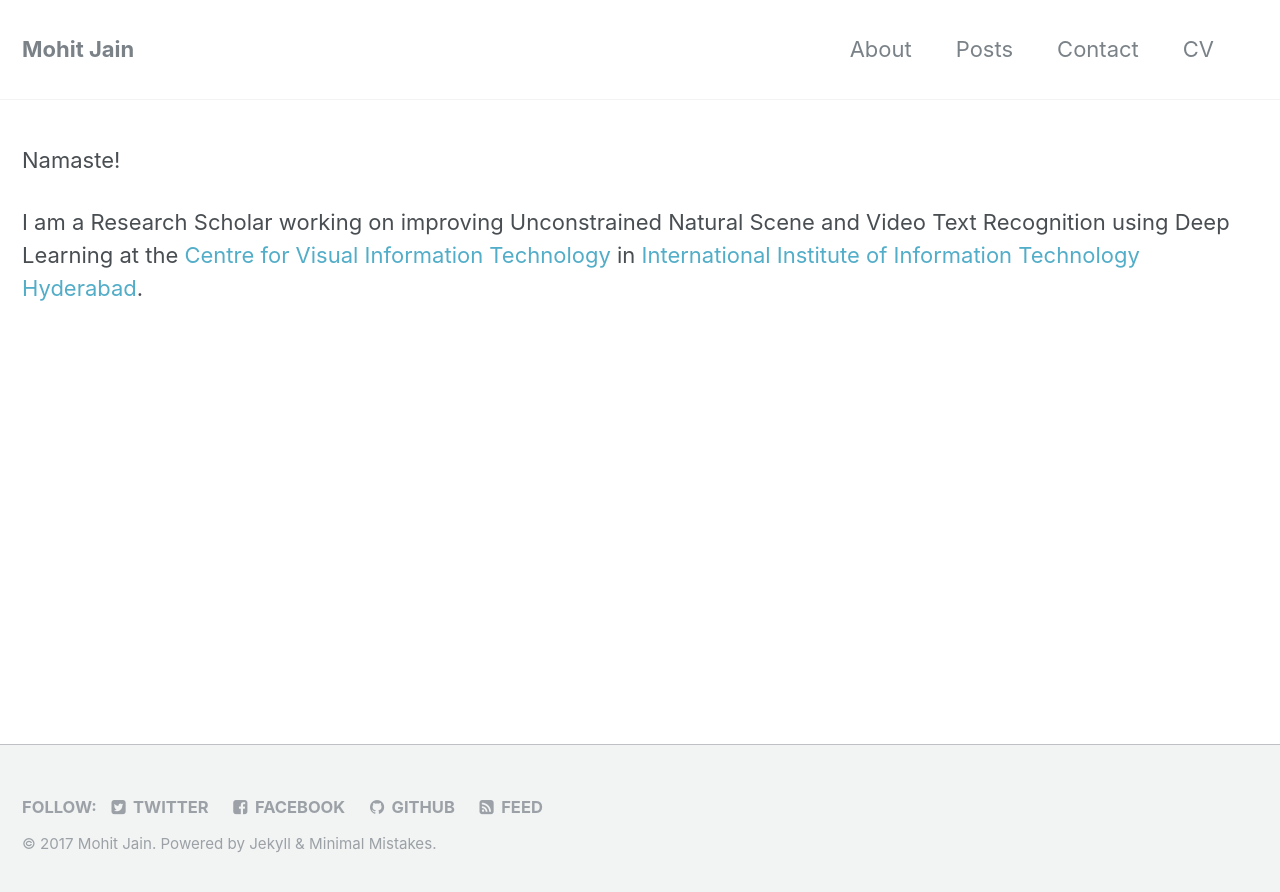
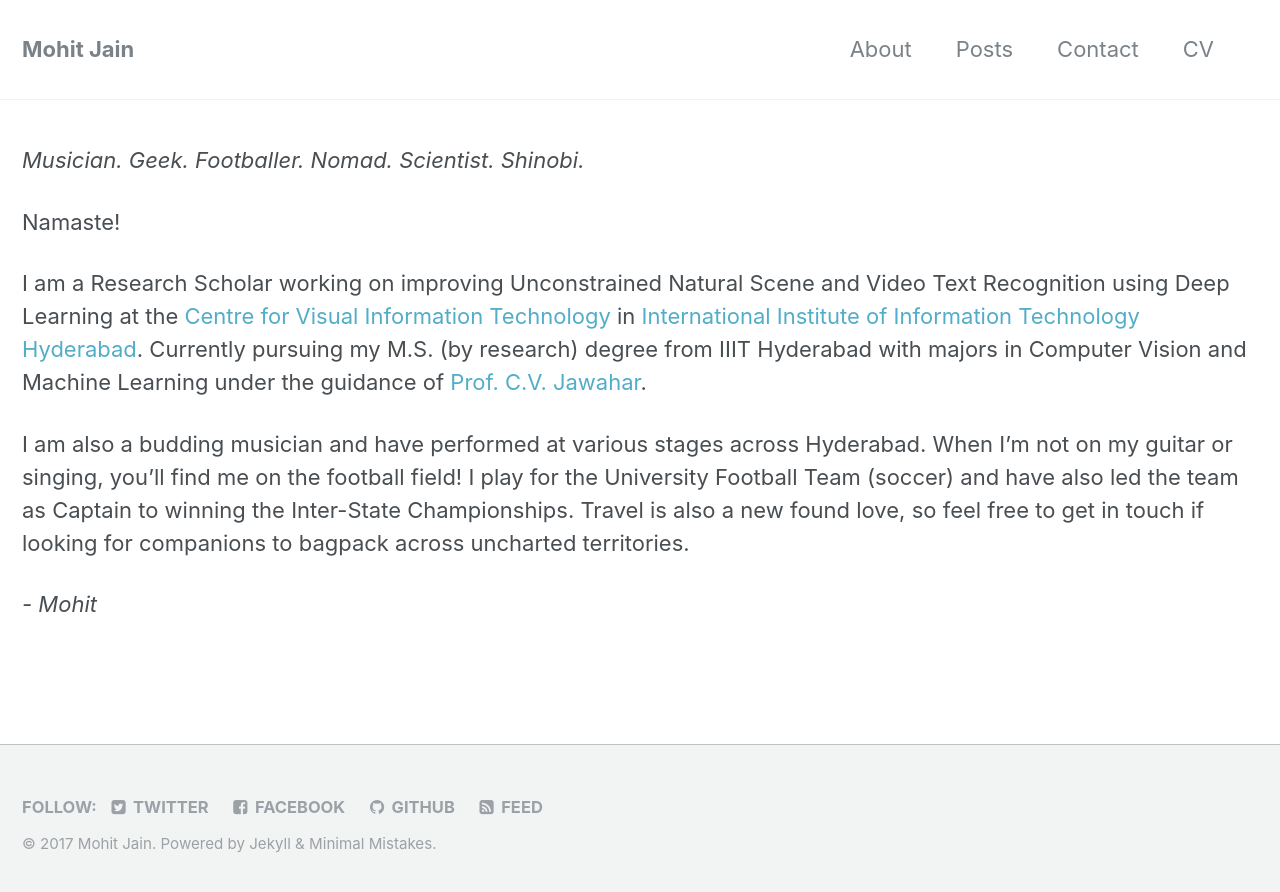
Before and after one commit to NightFury13/nightfury13.github.io, a Jekyll site: the page built from _pages/about.md, in a window 1280 px wide. Shown: the top 892 px of the page. Built offline with Jekyll 4.4.1, drawn with Linux system fonts in a browser that asks for light colours.

Commit message:
updating about page

```diff
--- a/_pages/about.md
+++ b/_pages/about.md
@@ -4,6 +4,13 @@ title: "About"
 permalink: /about/
 ---
 
+_Musician. Geek. Footballer. Nomad. Scientist. Shinobi._
+
 Namaste!
 
 I am a Research Scholar working on improving Unconstrained Natural Scene and Video Text Recognition using Deep Learning at the [Centre for Visual Information Technology](http://cvit.iiit.ac.in/) in [International Institute of Information Technology Hyderabad](https://iiit.ac.in/).
+Currently pursuing my M.S. (by research) degree from IIIT Hyderabad with majors in Computer Vision and Machine Learning under the guidance of [Prof. C.V. Jawahar](http://cvit.iiit.ac.in/people/faculty/people/faculty/cvit-faculty/jawahar).
+
+I am also a budding musician and have performed at various stages across Hyderabad. When I'm not on my guitar or singing, you'll find me on the football field! I play for the University Football Team (soccer) and have also led the team as Captain to winning the Inter-State Championships. Travel is also a new found love, so feel free to get in touch if looking for companions to bagpack across uncharted territories.
+
+_- Mohit_
```
